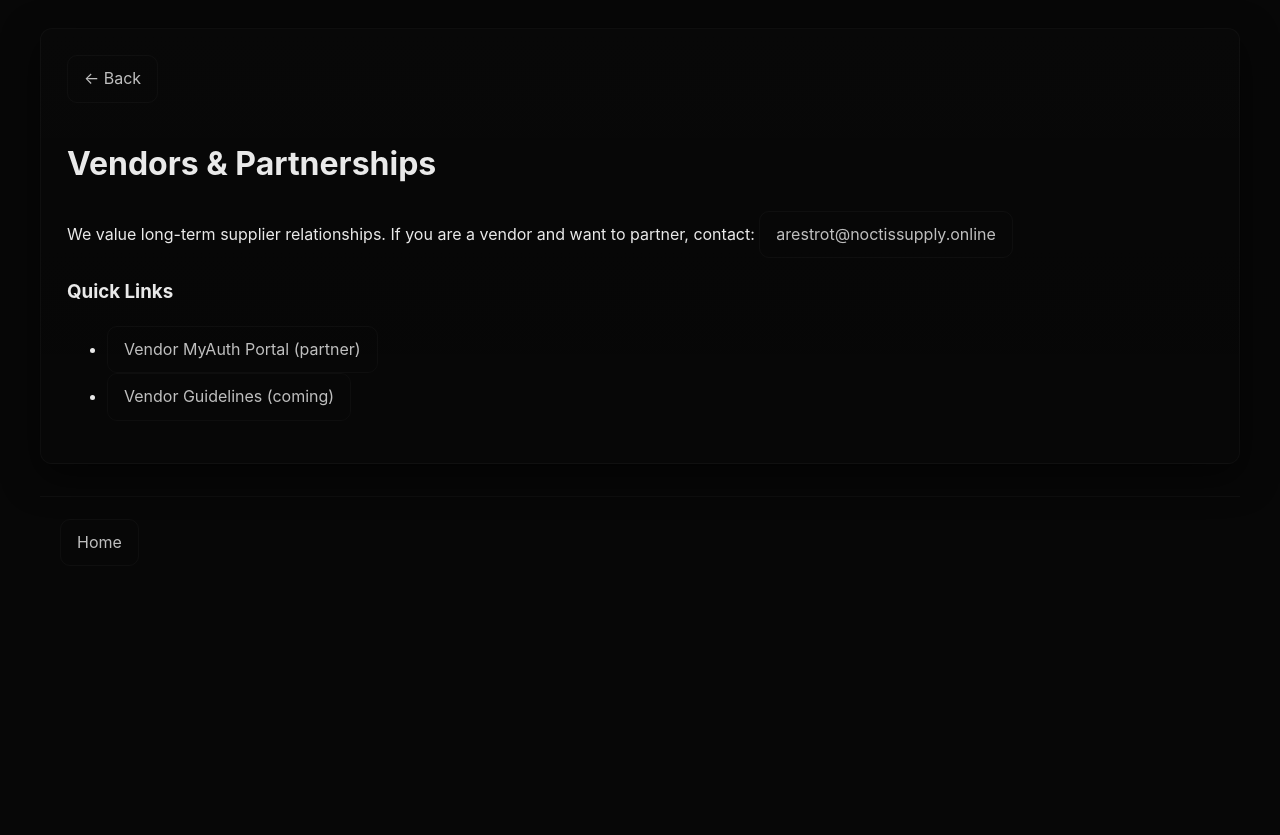
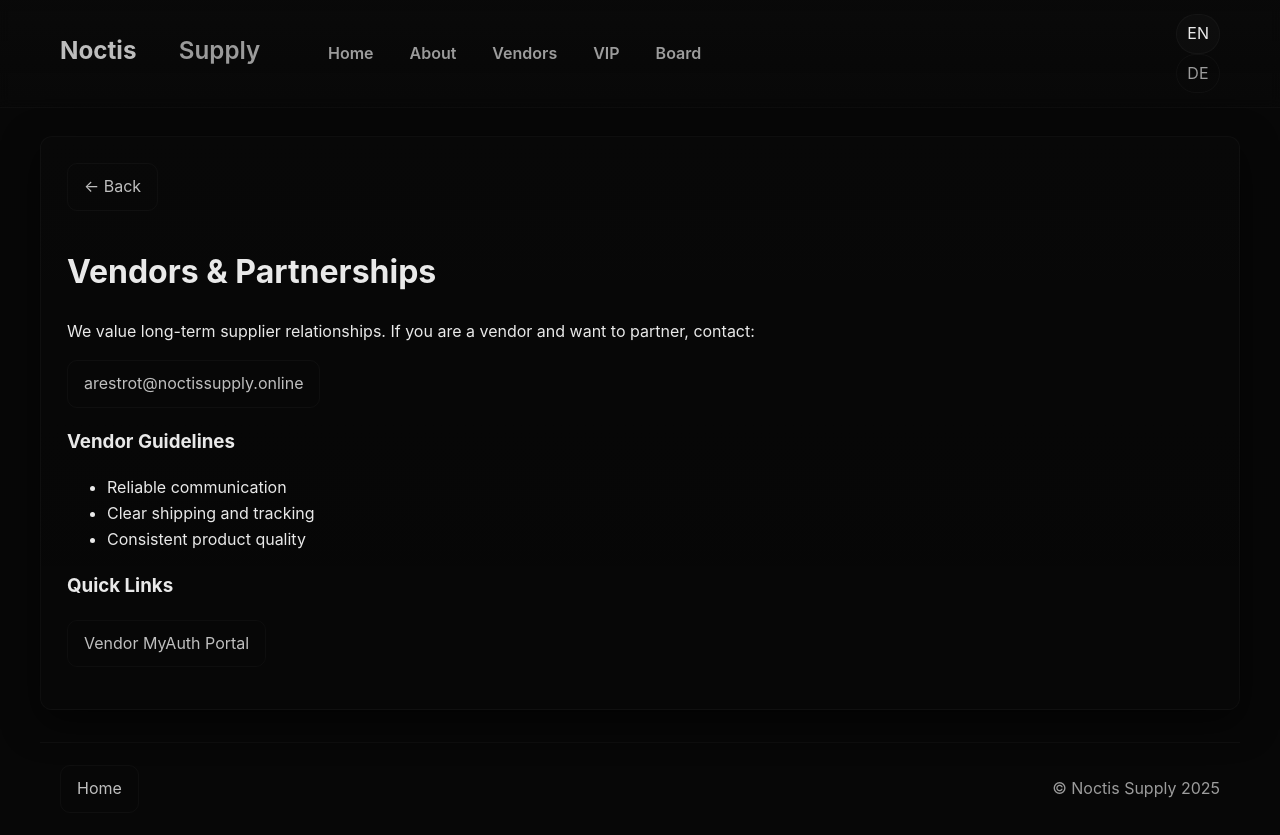
Before and after one commit to noctissupply-prog/noctis-site, a plain HTML site: page vendor.html in a window 1280 px wide. Drawn offline with nearby package versions, Linux system fonts and the light colour scheme.

Commit message:
Update vendor.html

```diff
--- a/vendor.html
+++ b/vendor.html
@@ -5,21 +5,51 @@
 <meta name="viewport" content="width=device-width,initial-scale=1" />
 <title>Vendors — Noctis Supply</title>
 <link rel="stylesheet" href="assets/styles.css">
+<script src="https://unpkg.com/lucide@latest/dist/umd/lucide.min.js"></script>
+<script defer src="assets/script.js"></script>
 </head>
 <body>
+  <header class="navbar">
+    <div class="nav-inner">
+      <div class="nav-left">
+        <a href="index.html" class="brand-link"><svg class="logo" viewBox="0 0 220 40" height="40"><text x="0" y="28" font-family="Inter, Arial" font-size="22" fill="#C0C0C0" font-weight="700">Noctis</text><text x="108" y="28" font-family="Inter, Arial" font-size="22" fill="#9c9c9c" font-weight="600">Supply</text></svg></a>
+        <nav class="nav-links" aria-label="Main">
+          <a href="index.html">Home</a>
+          <a href="about.html">About</a>
+          <a href="vendor.html" aria-current="page">Vendors</a>
+          <a href="vip-412j4.html">VIP</a>
+          <a href="board.html">Board</a>
+        </nav>
+      </div>
+      <div>
+        <div id="lang-en" class="lang-pill active">EN</div>
+        <div id="lang-de" class="lang-pill">DE</div>
+      </div>
+    </div>
+  </header>
+
   <main class="container panel">
     <a href="index.html" class="back-link">← Back</a>
     <h1>Vendors & Partnerships</h1>
-  <p>We value long-term supplier relationships. If you are a vendor and want to partner, contact: <a class="button" href="mailto:arestrot@noctissupply.online">arestrot@noctissupply.online</a></p>
+    <p class="muted">We value long-term supplier relationships. If you are a vendor and want to partner, contact:</p>
+    <p><a class="button" href="mailto:arestrot@noctissupply.online">arestrot@noctissupply.online</a></p>
+
+    <h3>Vendor Guidelines</h3>
+    <ul class="muted">
+      <li>Reliable communication</li>
+      <li>Clear shipping and tracking</li>
+      <li>Consistent product quality</li>
+    </ul>
 
     <h3>Quick Links</h3>
-  <ul>
-    <li><a class="button" id="vendor-myauth" href="#" target="_blank" rel="noopener">Vendor MyAuth Portal (partner)</a></li>
-    <li><a class="button" href="#">Vendor Guidelines (coming)</a></li>
-  </ul>
+    <p><a id="vendor-myauth" class="button" href="#" target="_blank" rel="noopener">Vendor MyAuth Portal</a></p>
   </main>
+
   <footer class="site-footer">
-  <a href="index.html" class="button">Home</a>
+    <a class="button" href="index.html">Home</a>
+    <div class="footer-legal muted">© Noctis Supply 2025</div>
   </footer>
+
+<script>lucide.createIcons();</script>
 </body>
     </html>
```
Lines whose indentation alone changed are shown as unchanged.
